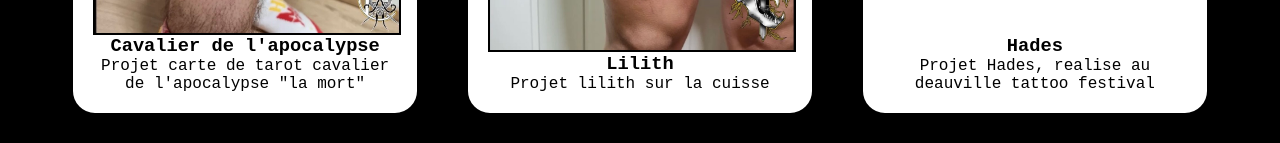
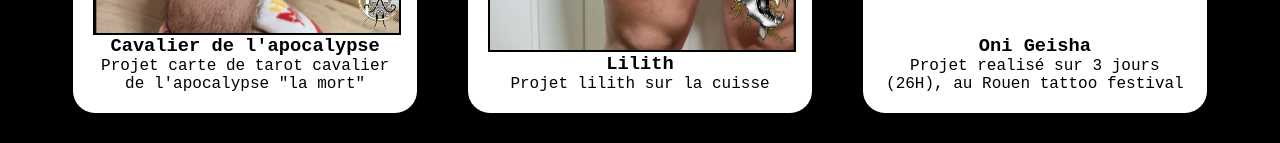
Before and after one commit to Elowanmst/Entraks-Tattoo-Shop, a plain HTML site: page index.html in a window 1280 px wide. Shown: the part 2542-2685 px from the top of the page. Drawn offline with Linux system fonts and the light colour scheme; a web font is replaced by a local one.

Commit message:
Update index.html

```diff
--- a/index.html
+++ b/index.html
@@ -111,9 +111,9 @@
                 </div>
                 <div class="projet">
                     <img src="img/ent3.jpg" alt="projet3">
-                    <h3>Hades</h3>
+                    <h3>Oni Geisha</h3>
                     <p>
-                        Projet Hades, realise au deauville tattoo festival
+                        Projet realisé sur 3 jours (26H), au Rouen tattoo festival
                     </p>
                 </div>
             </div>
```
